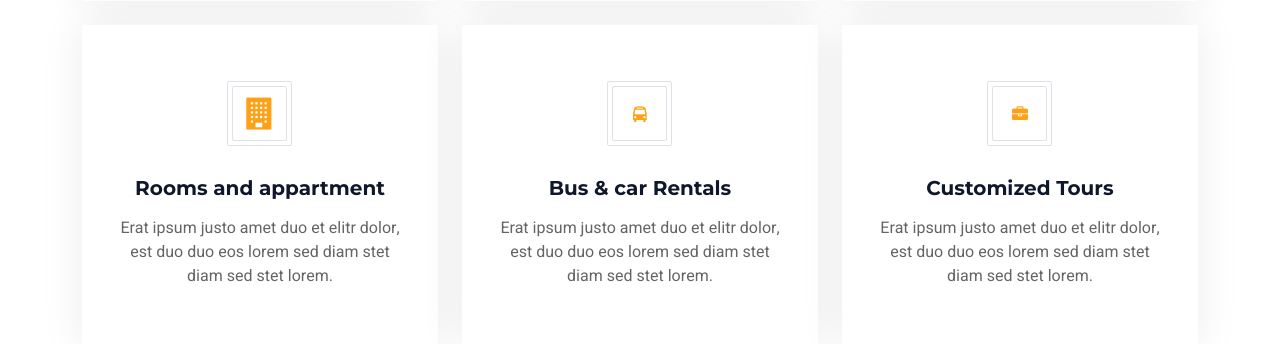
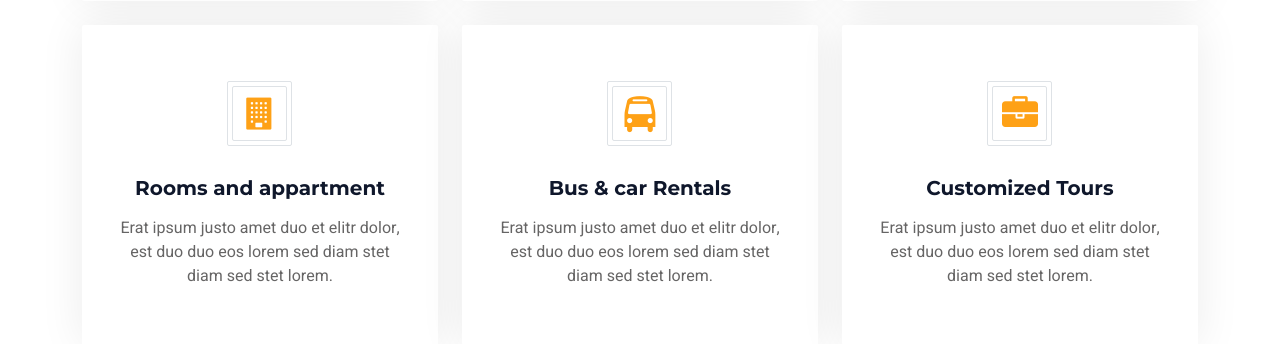
Before and after one commit to nicksdev29/forexWeb, a PHP site: page /service.php in a window 1280 px wide. Shown: the part 1502-1846 px from the top of the page. Run offline with PHP 8.4, Linux system fonts and the light colour scheme; some libraries are stand-ins or nearby versions.

Commit message:
icon update

```diff
--- a/service.php
+++ b/service.php
@@ -171,7 +171,7 @@
                         <a class="service-item rounded" href="">
                             <div class="service-icon bg-transparent border rounded p-1">
                                 <div class="w-100 h-100 border rounded d-flex align-items-center justify-content-center">
-                                <i class="fa fa-bus" aria-hidden="true fa-3x"></i>
+                                <i class="fa fa-bus" style="font-size:36px"></i>
                                 </div>
                             </div>
                             <h5 class="mb-3">Bus & car Rentals</h5>
@@ -182,7 +182,7 @@
                         <a class="service-item rounded" href="">
                             <div class="service-icon bg-transparent border rounded p-1">
                                 <div class="w-100 h-100 border rounded d-flex align-items-center justify-content-center">
-                                <i class="fa fa-briefcase" aria-hidden="true fa-3x"></i>
+                                <i class="fa fa-briefcase" style="font-size:36px"></i>
                                 </div>
                             </div>
                             <h5 class="mb-3">Customized Tours</h5>
```
